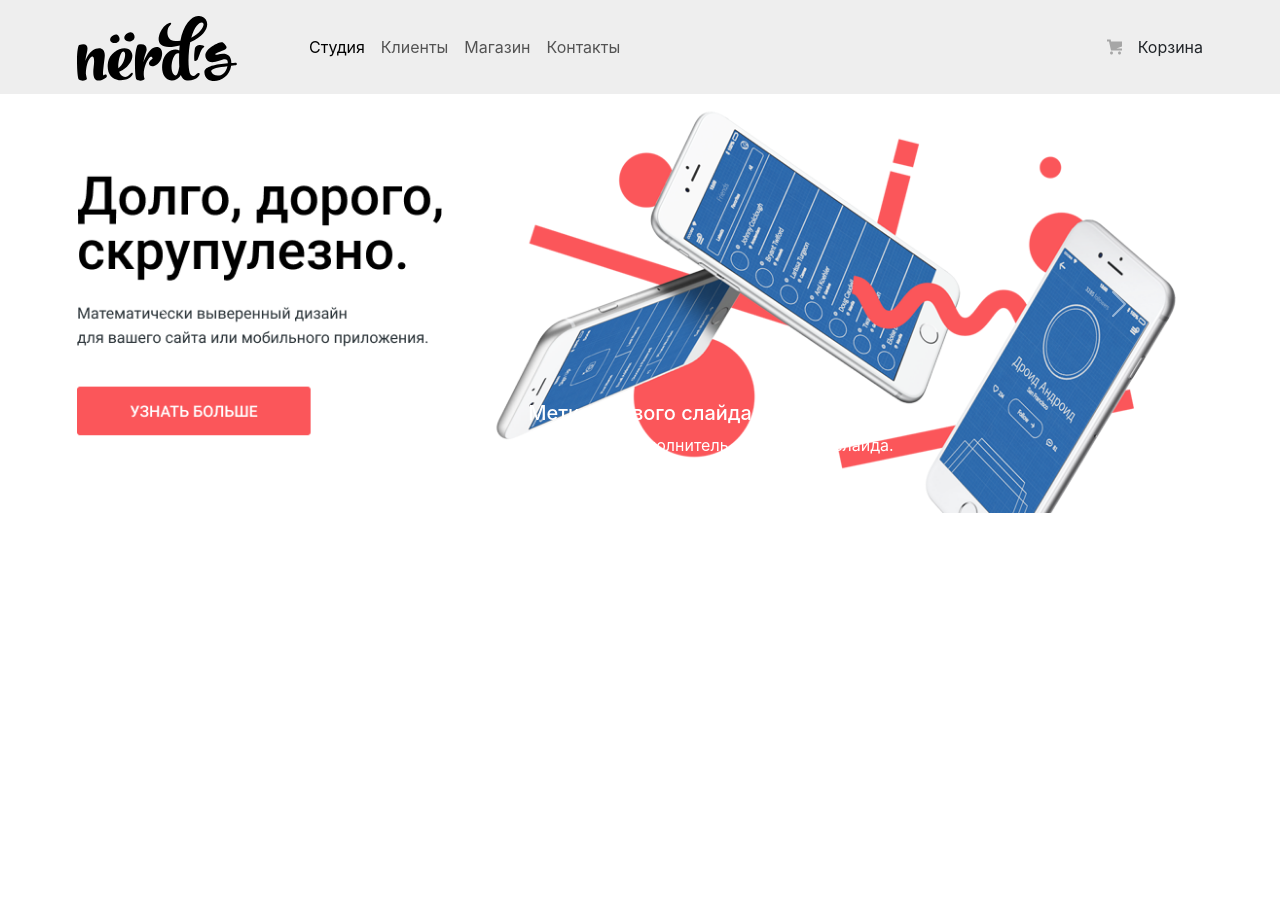
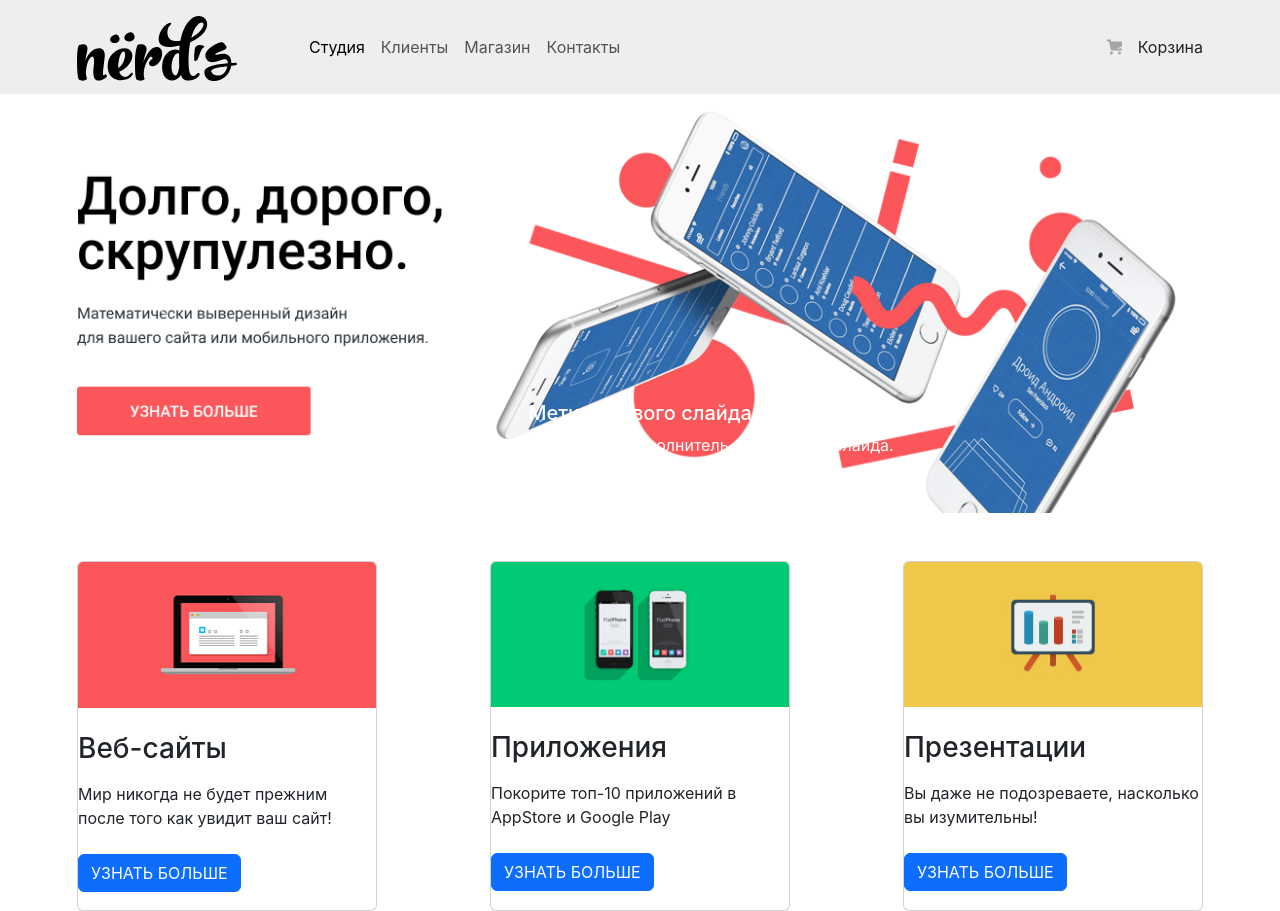
Before and after one commit to xSemuel/project-nerds, a React (Create React App) app: page / in a window 1280 px wide. Before the commit the page ends 800 px from the top, so only its background shows below. Built offline with nearby package versions, Linux system fonts and the light colour scheme.

Commit message:
feat: add advantage block in home component

```diff
--- a/src/components/Home.jsx
+++ b/src/components/Home.jsx
@@ -3,6 +3,10 @@ import nerdsLogo from '../images/nerds-logo.svg';
 import Slide1 from '../images/slide_1.png'
 import Slide2 from '../images/slide_2.png'
 import Slide3 from '../images/slide_3.png'
+
+import advantage1 from '../images/illustration_1.jpg';
+import advantage2 from '../images/illustration_2.jpg';
+import advantage3 from '../images/illustration_3.jpg';
 
 export const Home = () => {
     return (
@@ -72,6 +76,33 @@ export const Home = () => {
                     </button>
                 </div>
             </div>
+
+            <div className="container mt-5 d-flex justify-content-between">
+                <div className="card" style={{width: '18.75rem', height: '21.87rem'}}>
+                    <img src={advantage1} className="card-img-top mb-4" alt="..." height= '146px' width='300px' />
+                    <div clasNameclassNames="card-body">
+                        <h3 className="card-title mb-3">Веб-сайты</h3>
+                        <p className="card-text mb-4">Мир никогда не будет прежним после того как увидит ваш сайт!</p>
+                        <a href="!#" className="btn btn-primary">УЗНАТЬ БОЛЬШЕ</a>
+                    </div>
+                </div>
+                <div className="card" style={{width: '18.75rem', height: '21.87rem'}}>
+                    <img src={advantage2} className="card-img-top mb-4" alt="..." />
+                    <div clasNameclassNames="card-body">
+                        <h3 className="card-title mb-3">Приложения</h3>
+                        <p className="card-text mb-4">Покорите топ-10 приложений в AppStore и Google Play</p>
+                        <a href="!#" className="btn btn-primary">УЗНАТЬ БОЛЬШЕ</a>
+                    </div>
+                </div>
+                <div className="card" style={{width: '18.75rem', height: '21.87rem'}}>
+                    <img src={advantage3} className="card-img-top mb-4" alt="..." />
+                    <div clasNameclassNames="card-body">
+                        <h3 className="card-title mb-3">Презентации</h3>
+                        <p className="card-text mb-4">Вы даже не подозреваете, насколько вы изумительны!</p>
+                        <a href="!#" className="btn btn-primary">УЗНАТЬ БОЛЬШЕ</a>
+                    </div>
+                </div>
+            </div>
         </>
 
 
```
